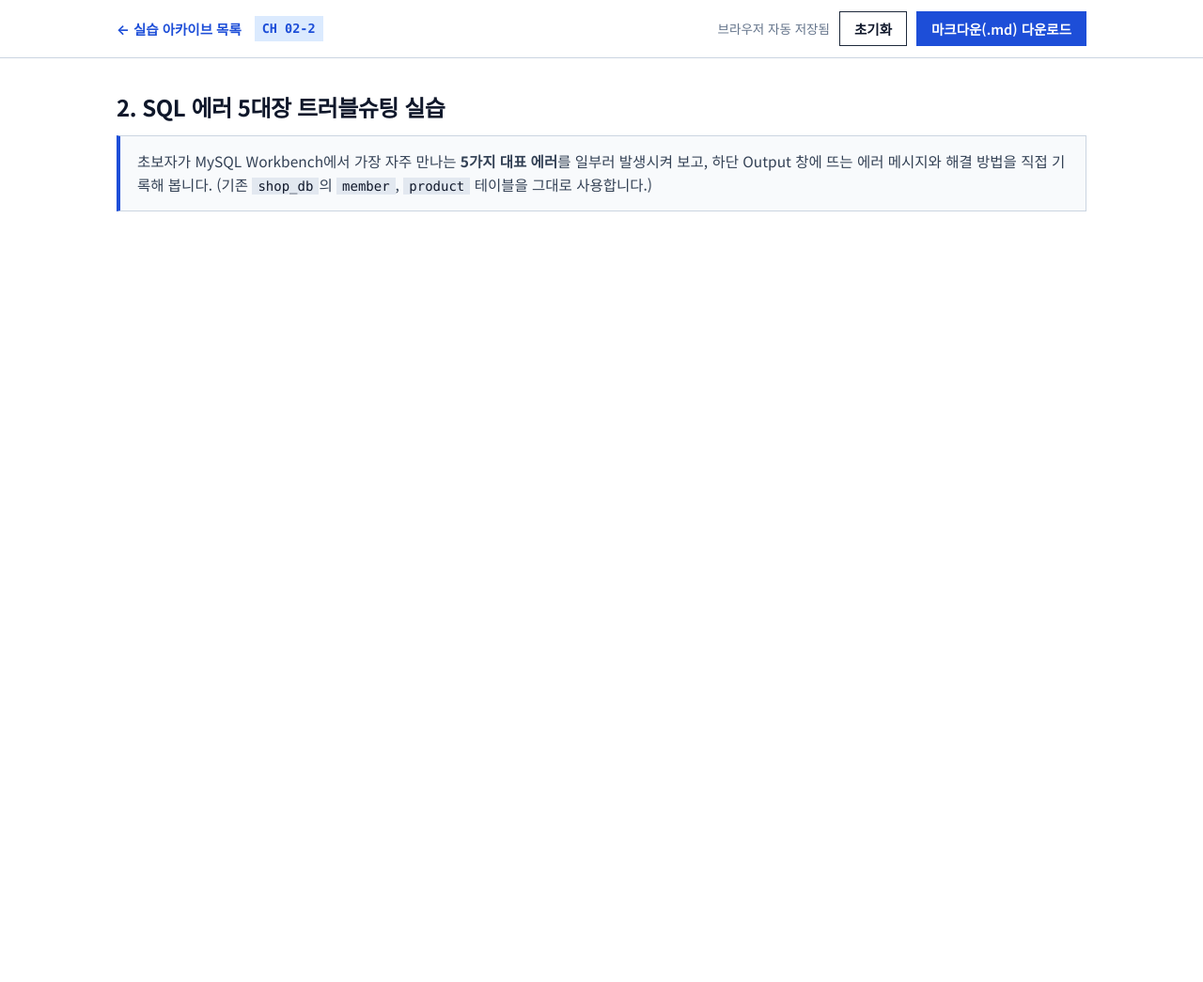
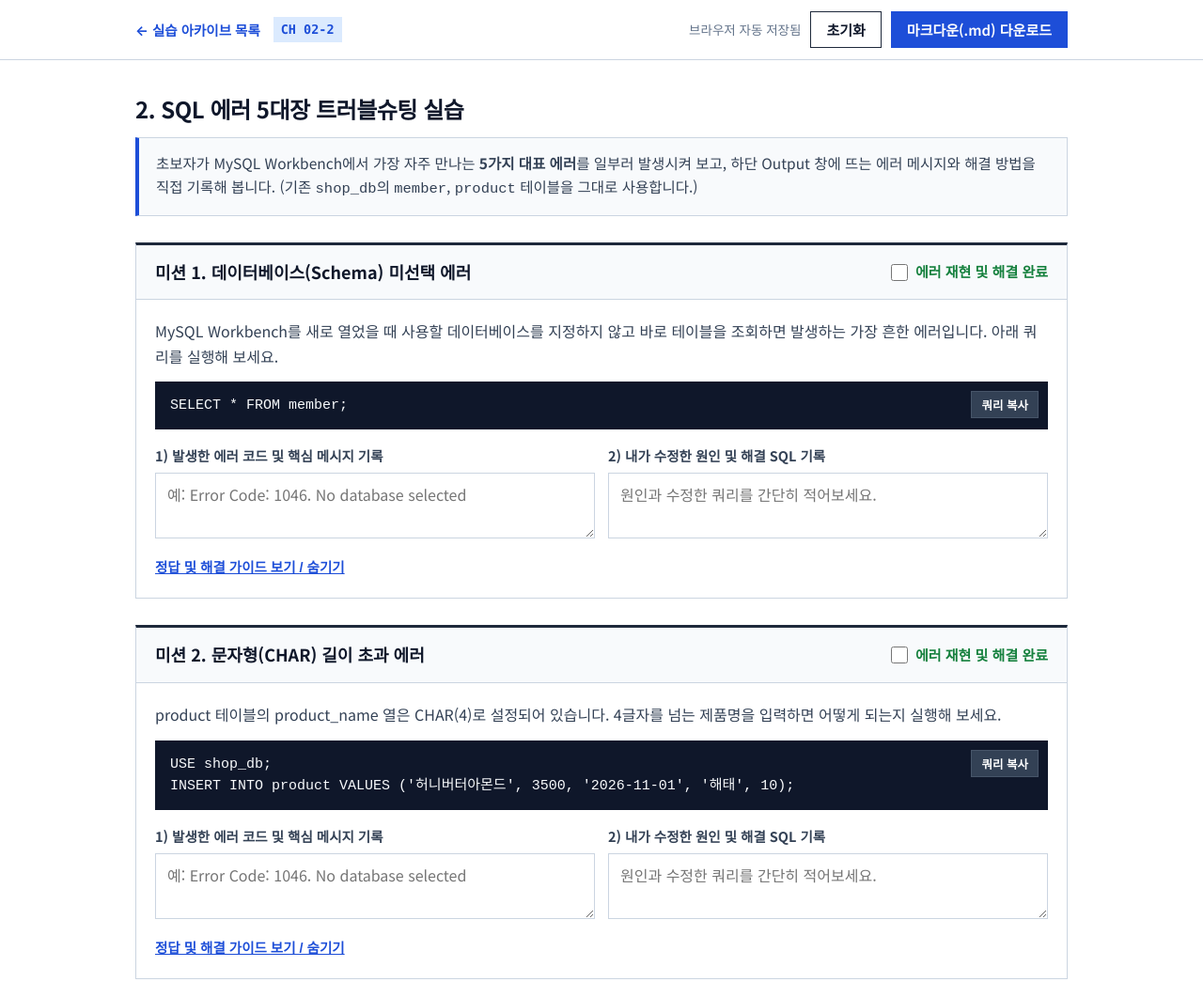
Before and after one commit to anilo97/sql-course, a plain HTML site: page ch02-2-debug/index.html in a window 1280 px wide. Shown: the top 1045 px of the page at 94% size. Before the commit the page ends 800 px from the top, so only its background shows below. Drawn offline with Linux system fonts and the light colour scheme.

Commit message:
화면 안 떠서 수정

```diff
--- a/ch02-2-debug/index.html
+++ b/ch02-2-debug/index.html
@@ -4,8 +4,137 @@
   <meta charset="UTF-8" />
   <meta name="viewport" content="width=device-width, initial-scale=1.0" />
   <title>CH 02-2 SQL 에러 5대장 트러블슈팅 실습</title>
-  <link rel="stylesheet" href="../assets/css/common.css" />
+  <link rel="preconnect" href="https://fonts.googleapis.com">
+  <link rel="preconnect" href="https://fonts.gstatic.com" crossorigin>
+  <link href="https://fonts.googleapis.com/css2?family=Noto+Sans+KR:wght@400;500;600;700&display=swap" rel="stylesheet">
   <style>
+    :root {
+      --bg-page: #FFFFFF;
+      --bg-subtle: #F8FAFC;
+      --bg-code: #0F172A;
+      --text-main: #0F172A;
+      --text-sub: #334155;
+      --text-muted: #64748B;
+      --border-light: #CBD5E1;
+      --border-dark: #1E293B;
+      --primary: #1D4ED8;
+      --primary-hover: #1E40AF;
+      --success: #15803D;
+      --success-bg: #F0FDF4;
+    }
+
+    * { box-sizing: border-box; margin: 0; padding: 0; }
+
+    body {
+      font-family: 'Noto Sans KR', -apple-system, BlinkMacSystemFont, sans-serif;
+      font-size: 17px;
+      line-height: 1.65;
+      color: var(--text-main);
+      background-color: var(--bg-page);
+      -webkit-font-smoothing: antialiased;
+    }
+
+    .top-nav {
+      position: sticky;
+      top: 0;
+      z-index: 100;
+      background-color: #FFFFFF;
+      border-bottom: 1px solid var(--border-light);
+    }
+
+    .nav-inner {
+      max-width: 1040px;
+      margin: 0 auto;
+      padding: 12px 24px;
+      display: flex;
+      justify-content: space-between;
+      align-items: center;
+      flex-wrap: wrap;
+      gap: 12px;
+    }
+
+    .nav-left {
+      display: flex;
+      align-items: center;
+      gap: 14px;
+    }
+
+    .back-link {
+      color: var(--primary);
+      text-decoration: none;
+      font-weight: 700;
+      font-size: 14.5px;
+    }
+
+    .back-link:hover { text-decoration: underline; }
+
+    .chapter-badge {
+      background-color: #DBEAFE;
+      color: var(--primary);
+      font-family: 'Consolas', monospace;
+      font-size: 13.5px;
+      font-weight: 700;
+      padding: 2px 8px;
+    }
+
+    .nav-actions {
+      display: flex;
+      align-items: center;
+      gap: 10px;
+    }
+
+    .save-status {
+      font-size: 13.5px;
+      color: var(--text-muted);
+    }
+
+    .btn {
+      font-family: inherit;
+      font-size: 15px;
+      font-weight: 600;
+      padding: 8px 16px;
+      border: 1px solid var(--border-dark);
+      background-color: #FFFFFF;
+      color: var(--text-main);
+      cursor: pointer;
+    }
+
+    .btn:hover { background-color: #F1F5F9; }
+
+    .btn-primary {
+      background-color: var(--primary);
+      border-color: var(--primary);
+      color: #FFFFFF;
+    }
+
+    .btn-primary:hover { background-color: var(--primary-hover); }
+
+    .page-container {
+      max-width: 1040px;
+      margin: 0 auto;
+      padding: 32px 24px 80px;
+    }
+
+    .doc-header {
+      margin-bottom: 28px;
+    }
+
+    .doc-title {
+      font-size: 24px;
+      font-weight: 700;
+      margin-bottom: 10px;
+      letter-spacing: -0.02em;
+    }
+
+    .help-callout {
+      background-color: var(--bg-subtle);
+      border: 1px solid var(--border-light);
+      border-left: 4px solid var(--primary);
+      padding: 14px 18px;
+      font-size: 15.5px;
+      color: var(--text-sub);
+    }
+
     .field-group label {
       display: block;
       font-size: 14.5px;
@@ -16,6 +145,65 @@
 
     textarea {
       width: 100%;
+      font-family: inherit;
+      font-size: 16px;
+      padding: 10px 12px;
+      border: 1px solid var(--border-light);
+      color: var(--text-main);
+      background-color: #FFFFFF;
+    }
+
+    textarea:focus {
+      outline: none;
+      border-color: var(--primary);
+    }
+
+    .mission-block {
+      border: 1px solid var(--border-light);
+      border-top: 3px solid var(--border-dark);
+      margin-bottom: 28px;
+      background-color: #FFFFFF;
+    }
+
+    .mission-header {
+      padding: 14px 20px;
+      background-color: var(--bg-subtle);
+      border-bottom: 1px solid var(--border-light);
+      display: flex;
+      justify-content: space-between;
+      align-items: center;
+      flex-wrap: wrap;
+      gap: 10px;
+    }
+
+    .mission-title {
+      font-size: 18px;
+      font-weight: 700;
+    }
+
+    .check-label {
+      display: inline-flex;
+      align-items: center;
+      gap: 8px;
+      font-size: 15px;
+      font-weight: 700;
+      color: var(--success);
+      cursor: pointer;
+    }
+
+    .check-label input[type="checkbox"] {
+      width: 18px;
+      height: 18px;
+      accent-color: var(--success);
+    }
+
+    .mission-body {
+      padding: 20px;
+    }
+
+    .step-desc {
+      margin-bottom: 14px;
+      color: var(--text-sub);
       font-size: 16px;
     }
 
@@ -121,32 +309,28 @@
         id: 2,
         title: "미션 2. 문자형(CHAR) 길이 초과 에러",
         desc: "product 테이블의 product_name 열은 CHAR(4)로 설정되어 있습니다. 4글자를 넘는 제품명을 입력하면 어떻게 되는지 실행해 보세요.",
-        sql: "USE shop_db;
-INSERT INTO product VALUES ('허니버터아몬드', 3500, '2026-11-01', '해태', 10);",
+        sql: "USE shop_db;\nINSERT INTO product VALUES ('허니버터아몬드', 3500, '2026-11-01', '해태', 10);",
         hint: "에러 코드 1406 (Data too long for column 'product_name')이 발생합니다. ALTER TABLE product MODIFY product_name VARCHAR(20) NOT NULL; 으로 열 길이를 늘리거나 4글자 이내 이름으로 입력해야 합니다."
       },
       {
         id: 3,
         title: "미션 3. 정수형(INT) 데이터 형식 불일치 에러",
         desc: "숫자만 들어가야 하는 정수형(INT) 열인 cost(가격)에 '원' 글자까지 함께 입력하면 어떻게 되는지 실행해 보세요.",
-        sql: "USE shop_db;
-INSERT INTO product VALUES ('초코파이', '4000원', '2026-11-01', '오리온', 15);",
+        sql: "USE shop_db;\nINSERT INTO product VALUES ('초코파이', '4000원', '2026-11-01', '오리온', 15);",
         hint: "에러 코드 1366 (Incorrect integer value: '4000원')이 발생합니다. INT 열에는 홑따옴표와 한글 단위('원')를 뺀 순수 숫자 4000만 입력해야 합니다."
       },
       {
         id: 4,
         title: "미션 4. 기본 키(PK) 중복 및 널 허용 안함(NN) 위반 에러",
         desc: "이미 존재하는 회원 아이디('jisoo')로 한 번 더 입력하거나, NN(Not Null)이 설정된 이름에 NULL을 넣으면 제약 조건이 어떻게 작동하는지 확인해 보세요.",
-        sql: "USE shop_db;
-INSERT INTO member VALUES ('jisoo', '김지수', '서울 강남구');",
+        sql: "USE shop_db;\nINSERT INTO member VALUES ('jisoo', '김지수', '서울 강남구');",
         hint: "에러 코드 1062 (Duplicate entry 'jisoo' for key 'member.PRIMARY')가 발생합니다. 기본 키(PK)는 각 행을 구분하는 고유 값이므로 중복되지 않는 새 아이디(예: 'jennie2' 또는 'mina')를 사용해야 합니다."
       },
       {
         id: 5,
         title: "미션 5. 세미콜론(;) 누락 및 예약어 구문 오류",
         desc: "두 개의 SQL 문장 사이에 끝을 알리는 세미콜론(;)을 빼먹거나, 예약어(SELECT) 철자를 틀리게 적었을 때 인텔리센스 경고와 실행 에러를 확인해 보세요.",
-        sql: "USE shop_db
-SELEC * FROM member;",
+        sql: "USE shop_db\nSELEC * FROM member;",
         hint: "에러 코드 1064 (You have an error in your SQL syntax)가 발생합니다. 각 문장 끝에 세미콜론(;)을 붙이고 예약어 철자를 SELECT로 수정하면 정상 조회됩니다."
       }
     ];
@@ -155,6 +339,8 @@ SELEC * FROM member;",
 
     function renderMissions() {
       const container = document.getElementById('missionsContainer');
+      if (!container) return;
+
       container.innerHTML = missions.map(m => `
         <section class="mission-block">
           <div class="mission-header">
@@ -187,27 +373,37 @@ SELEC * FROM member;",
     }
 
     function copySql(id) {
-      const text = document.getElementById(`sql_${id}`).textContent;
-      navigator.clipboard.writeText(text).then(() => {
+      const el = document.getElementById(`sql_${id}`);
+      if (!el) return;
+      navigator.clipboard.writeText(el.textContent).then(() => {
         alert('에러 테스트용 SQL 쿼리가 복사되었습니다. Workbench에 붙여넣어 실행해 보세요!');
       });
     }
 
     function toggleHint(id) {
-      document.getElementById(`hint_${id}`).classList.toggle('show');
+      const el = document.getElementById(`hint_${id}`);
+      if (el) el.classList.toggle('show');
     }
 
     function saveData() {
       const data = { items: {} };
       missions.forEach(m => {
-        data.items[m.id] = {
-          checked: document.getElementById(`chk_${m.id}`).checked,
-          err: document.getElementById(`err_${m.id}`).value,
-          fix: document.getElementById(`fix_${m.id}`).value
-        };
+        const chk = document.getElementById(`chk_${m.id}`);
+        const err = document.getElementById(`err_${m.id}`);
+        const fix = document.getElementById(`fix_${m.id}`);
+        if (chk && err && fix) {
+          data.items[m.id] = {
+            checked: chk.checked,
+            err: err.value,
+            fix: fix.value
+          };
+        }
       });
       localStorage.setItem(STORAGE_KEY, JSON.stringify(data));
-      document.getElementById('saveStatus').textContent = '저장 완료 (' + new Date().toLocaleTimeString() + ')';
+      const statusEl = document.getElementById('saveStatus');
+      if (statusEl) {
+        statusEl.textContent = '저장 완료 (' + new Date().toLocaleTimeString() + ')';
+      }
     }
 
     function loadData() {
@@ -216,39 +412,38 @@ SELEC * FROM member;",
       try {
         const data = JSON.parse(raw);
         missions.forEach(m => {
-          if (data.items && data.items[m.id]) {
-            document.getElementById(`chk_${m.id}`).checked = !!data.items[m.id].checked;
-            document.getElementById(`err_${m.id}`).value = data.items[m.id].err || '';
-            document.getElementById(`fix_${m.id}`).value = data.items[m.id].fix || '';
-          }
+          const item = data.items && data.items[m.id];
+          if (!item) return;
+          const chk = document.getElementById(`chk_${m.id}`);
+          const err = document.getElementById(`err_${m.id}`);
+          const fix = document.getElementById(`fix_${m.id}`);
+          if (chk) chk.checked = !!item.checked;
+          if (err) err.value = item.err || '';
+          if (fix) fix.value = item.fix || '';
         });
-      } catch (e) {}
+      } catch (e) {
+        console.error('Failed to load worksheet data:', e);
+      }
     }
 
     function resetWorksheet() {
       if (!confirm('작성한 실습 기록을 모두 초기화할까요?')) return;
       localStorage.removeItem(STORAGE_KEY);
       renderMissions();
+      const statusEl = document.getElementById('saveStatus');
+      if (statusEl) statusEl.textContent = '초기화됨';
     }
 
     function downloadMarkdown() {
-      let md = `# [CH 02-2] SQL 에러 5대장 트러블슈팅 실습 결과
-
----
-
-`;
+      let md = `# [CH 02-2] SQL 에러 5대장 트러블슈팅 실습 결과\n\n---\n\n`;
 
       missions.forEach(m => {
-        const chk = document.getElementById(`chk_${m.id}`).checked ? '완료' : '미완료';
-        const err = document.getElementById(`err_${m.id}`).value.trim() || '(기록 없음)';
-        const fix = document.getElementById(`fix_${m.id}`).value.trim() || '(기록 없음)';
-        md += `## ${m.title} (${chk})
-`;
-        md += `- **발생한 에러 메시지:** ${err}
-`;
-        md += `- **원인 및 해결 방법:** ${fix}
-
-`;
+        const chk = document.getElementById(`chk_${m.id}`)?.checked ? '완료' : '미완료';
+        const err = document.getElementById(`err_${m.id}`)?.value.trim() || '(기록 없음)';
+        const fix = document.getElementById(`fix_${m.id}`)?.value.trim() || '(기록 없음)';
+        md += `## ${m.title} (${chk})\n`;
+        md += `- **발생한 에러 메시지:** ${err}\n`;
+        md += `- **원인 및 해결 방법:** ${fix}\n\n`;
       });
 
       const blob = new Blob([md], { type: 'text/markdown;charset=utf-8;' });
@@ -260,8 +455,10 @@ SELEC * FROM member;",
       URL.revokeObjectURL(url);
     }
 
-    renderMissions();
-    loadData();
+    document.addEventListener('DOMContentLoaded', () => {
+      renderMissions();
+      loadData();
+    });
   </script>
 </body>
 </html>
```
